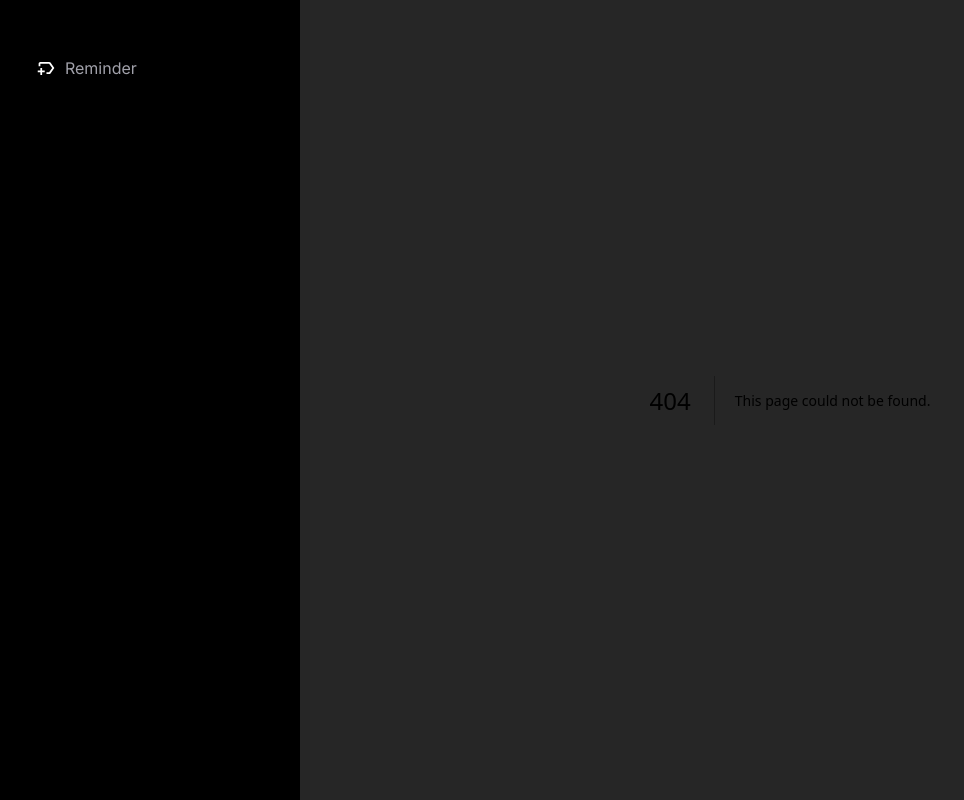
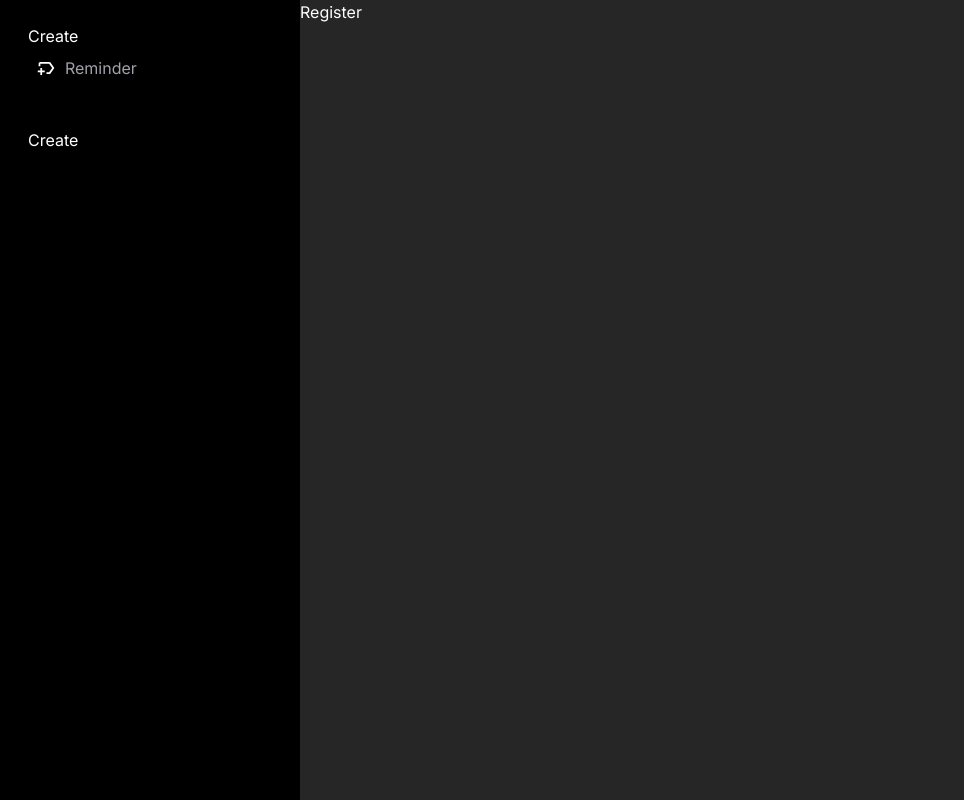
Before and after one commit to ether97/reminders, a Next.js app: page /register in a window 1280 px wide. Before the commit this address had no page. Shown: the whole page, without its empty margins (0-964 px from the left). Built offline with nearby package versions, Linux system fonts and the light colour scheme.

Commit message:
register page

```diff
--- /dev/null
+++ b/app/(site)/register/RegisterClient.tsx
@@ -0,0 +1,31 @@
+"use client";
+
+import { User } from "@prisma/client";
+import axios from "axios";
+import { useRouter } from "next/navigation";
+import { useCallback } from "react";
+
+import { toast } from "react-hot-toast";
+
+const RegisterClient = () => {
+  const router = useRouter();
+  const onRegister = useCallback(() => {
+    axios
+      .post<Partial<User> & { password: string }>("/api/register", {
+        name: "Test User",
+        email: "test@gmail.com",
+        password: "test123",
+      })
+      .then(() => {
+        toast.success("user added!");
+        router.refresh();
+      })
+      .catch((err) => {
+        toast.error("user not added!");
+      });
+  }, [router]);
+
+  return <button onClick={onRegister}>Register</button>;
+};
+
+export default RegisterClient;
--- /dev/null
+++ b/app/(site)/register/page.tsx
@@ -0,0 +1,7 @@
+import RegisterClient from "./RegisterClient";
+
+const page = () => {
+  return <RegisterClient />;
+};
+
+export default page;
```
